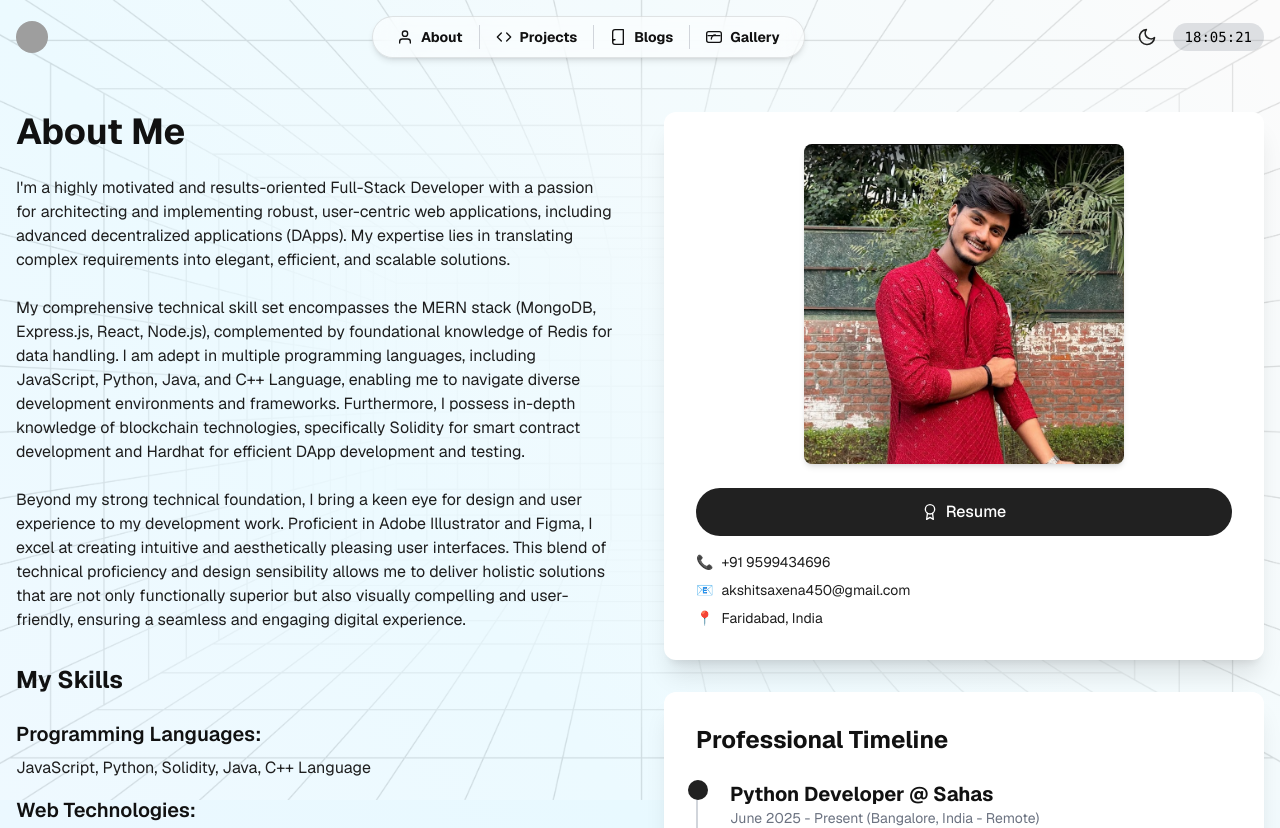
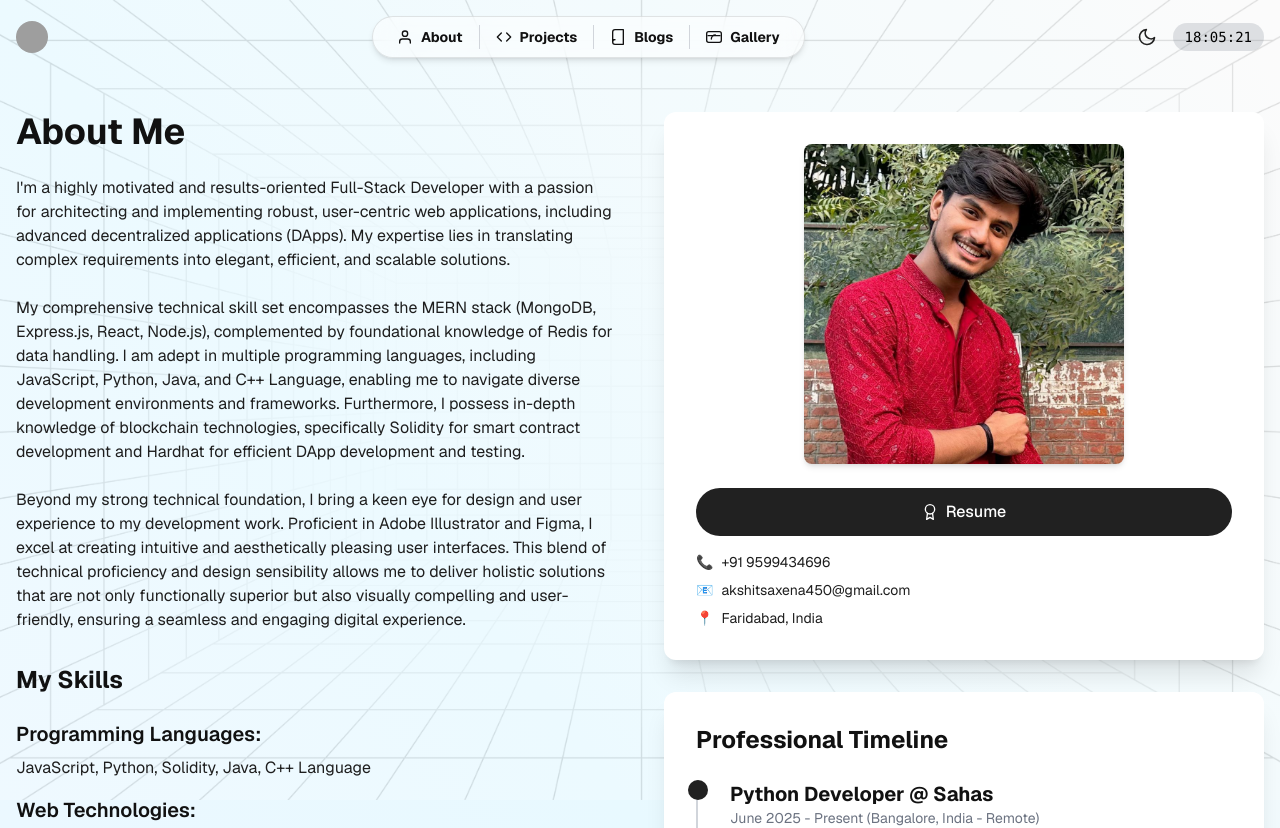
Before and after one commit to Akshit406/portfolio-akshit, a React (Vite) app: page /about in a window 1280 px wide. Shown: the top 828 px of the page. Built offline with nearby package versions, Linux system fonts and the light colour scheme; grey boxes are pictures that could not be loaded; the HTML template or start-up script is replaced by a standard one.

Commit message:
updated pfp

```diff
--- a/src/pages/About.jsx
+++ b/src/pages/About.jsx
@@ -79,7 +79,7 @@ const About = () => {
 
               <div className="flex justify-center mb-6">
                 <img
-                  src="./AkshitPFP.png"
+                  src="./AkshitPFP.jpg"
                   alt="Akshit Saxena"
                   className="w-80 h-80 object-cover rounded-lg shadow-md transition-transform duration-300 hover:scale-105"
                 />
```
Also changed, not shown: public/AkshitPFP.jpg (added), public/AkshitPFP.png (deleted).
